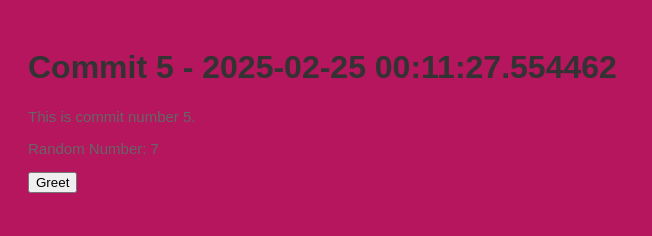
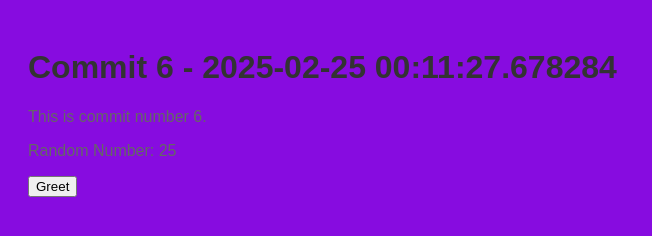
Before and after one commit to polishflits/autogen-repo-20250225001124, a plain HTML site: page index.html in a window 1280 px wide. Shown: the whole page, without its empty margins (0-652 px from the left). Drawn offline with Linux system fonts and the light colour scheme.

Commit message:
📝 Auto commit 6 with HTML, CSS, and JS

```diff
--- a/index.html
+++ b/index.html
@@ -2,13 +2,13 @@
     <!DOCTYPE html>
     <html>
     <head>
-        <title>Commit 5 - 2025-02-25 00:11:27.554462</title>
+        <title>Commit 6 - 2025-02-25 00:11:27.678284</title>
         <link rel="stylesheet" href="style.css">
     </head>
     <body>
-        <h1>Commit 5 - 2025-02-25 00:11:27.554462</h1>
-        <p>This is commit number 5.</p>
-        <p>Random Number: 7</p>
+        <h1>Commit 6 - 2025-02-25 00:11:27.678284</h1>
+        <p>This is commit number 6.</p>
+        <p>Random Number: 25</p>
         <button onclick="greet()">Greet</button>
         <script src="script.js"></script>
     </body>
--- a/script.js
+++ b/script.js
@@ -2,4 +2,4 @@
     function greet() {
         alert('Hello from commit ' + commitNumber + '!');
     }
-    var commitNumber = 5;
+    var commitNumber = 6;
--- a/style.css
+++ b/style.css
@@ -1,7 +1,7 @@
 
     body {
         font-family: Arial, sans-serif;
-        background-color: #b5165e;
+        background-color: #870ce0;
         padding: 20px;
     }
     h1 {
@@ -9,5 +9,5 @@
     }
     p {
         color: #666;
-        font-size: 15px;
+        font-size: 16px;
     }
```
